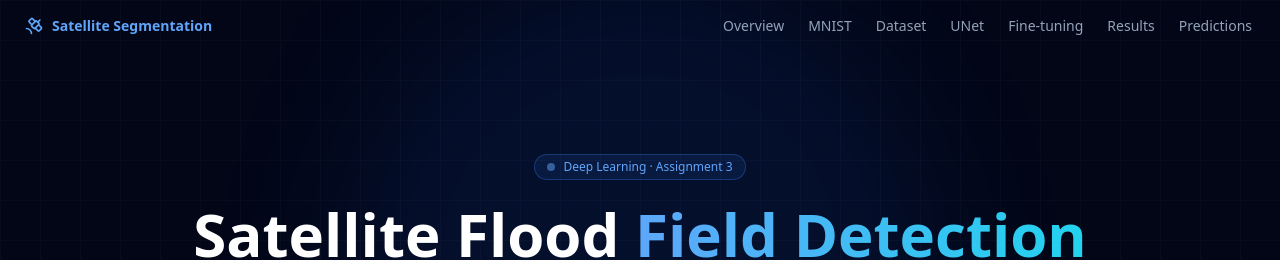
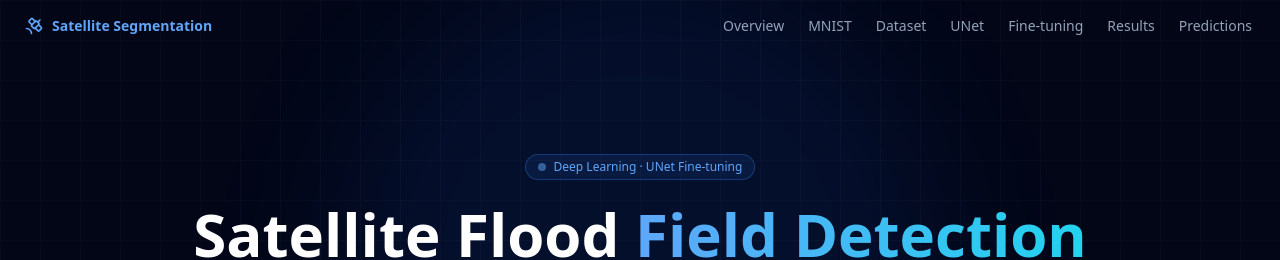
Before and after one commit to bikal3/mappingafrica-unet, a React (Vite) app in the folder demo/frontend/: page / in a window 1280 px wide. Shown: the top 260 px of the page. Built offline with nearby package versions, Linux system fonts and the light colour scheme.

Commit message:
Rename: remove assignment3 references, use descriptive project names

```diff
--- a/demo/frontend/src/App.jsx
+++ b/demo/frontend/src/App.jsx
@@ -10,7 +10,7 @@ import PredictionsGallery from "./components/PredictionsGallery";
 function Footer() {
   return (
     <footer className="py-8 px-6 border-t border-slate-800 text-center text-slate-600 text-sm">
-      <p>Assignment 3 · Satellite Semantic Segmentation · UNet Fine-tuning · MappingAfrica Dataset</p>
+      <p>Satellite Flood Field Segmentation · UNet Fine-tuning · MappingAfrica Dataset</p>
     </footer>
   );
 }
--- a/demo/frontend/src/components/HeroSection.jsx
+++ b/demo/frontend/src/components/HeroSection.jsx
@@ -28,7 +28,7 @@ export default function HeroSection() {
       <div className="relative z-10 max-w-4xl text-center">
         <div className="inline-flex items-center gap-2 px-3 py-1 rounded-full bg-blue-500/10 border border-blue-500/30 text-blue-400 text-xs font-medium mb-6">
           <span className="w-2 h-2 rounded-full bg-blue-400 animate-pulse" />
-          Deep Learning · Assignment 3
+          Deep Learning · UNet Fine-tuning
         </div>
 
         <h1 className="text-4xl sm:text-6xl font-bold text-white mb-4 leading-tight">
```
Also changed, not shown: 2 other files (tests, documents, lock files or other folders).
